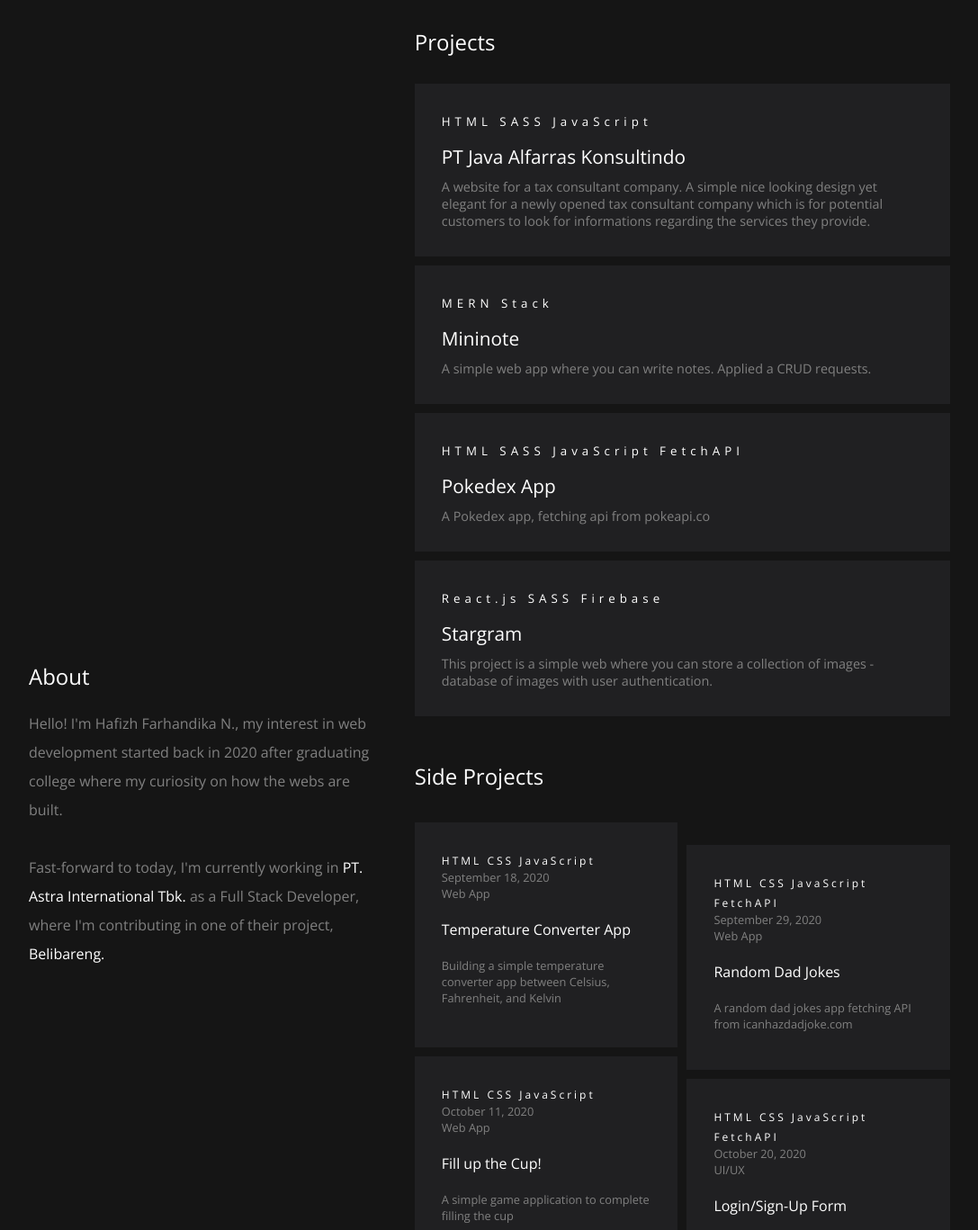
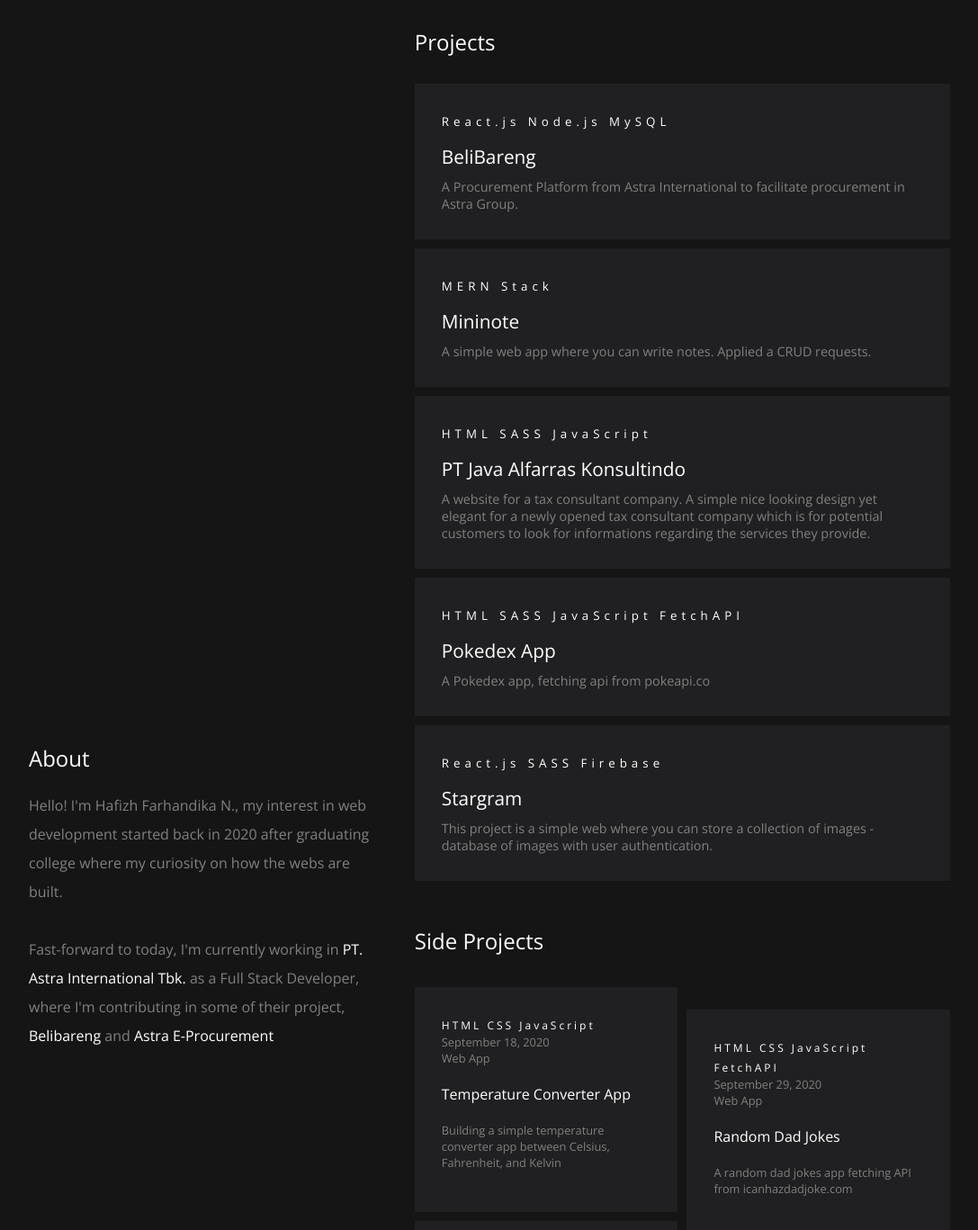
Before and after one commit to ifarhandika/portfolio-v2, a plain HTML site: page index.html in a window 1280 px wide. Shown: the part 820-2187 px from the top of the page at 90% size, without its empty margins (96-1183 px from the left). Drawn offline with nearby package versions, Linux system fonts and the light colour scheme; a script that the page names is missing.

Commit message:
newly updated portfolio april

```diff
--- a/index.html
+++ b/index.html
@@ -31,7 +31,7 @@
             <a
               href="./file/Resume (Hafizh Farhandika Nurwirasaputra).pdf"
               class="resume"
-              download
+              target="_blank"
               >resume
             </a>
           </li>
@@ -81,25 +81,28 @@
             <br />
             Fast-forward to today, I'm currently working in
             <a href="https://www.astra.co.id/">PT. Astra International Tbk.</a>
-            as a Full Stack Developer, where I'm contributing in one of their
-            project, <a href="https://belibareng.co.id/">Belibareng.</a>
+            as a Full Stack Developer, where I'm contributing in some of their
+            project,
+            <a href="https://belibareng.co.id/" target="_blank">Belibareng</a>
+            and
+            <a href="https://eproc.astra.co.id/ai/#/page/portal" target="_blank"
+              >Astra E-Procurement</a
+            >
           </p>
         </div>
         <div class="project">
-            <!-- <div>
+          <!-- <div>
                 Where I've Worked
             </div> -->
           <div class="main-project" id="project">
             <h3 class="main-project-title">Projects</h3>
-            <a href="https://javaalfarras.com/" target="_blank">
+            <a href="https://belibareng.co.id/" target="_blank">
               <div class="long-card">
-                <small>HTML SASS JavaScript</small>
-                <h4>PT Java Alfarras Konsultindo</h4>
+                <small>React.js Node.js MySQL</small>
+                <h4>BeliBareng</h4>
                 <p>
-                  A website for a tax consultant company. A simple nice looking
-                  design yet elegant for a newly opened tax consultant company
-                  which is for potential customers to look for informations
-                  regarding the services they provide.
+                  A Procurement Platform from Astra International to facilitate
+                  procurement in Astra Group.
                 </p>
               </div></a
             >
@@ -110,6 +113,18 @@
                 <p>
                   A simple web app where you can write notes. Applied a CRUD
                   requests.
+                </p>
+              </div></a
+            >
+            <a href="https://javaalfarras.com/" target="_blank">
+              <div class="long-card">
+                <small>HTML SASS JavaScript</small>
+                <h4>PT Java Alfarras Konsultindo</h4>
+                <p>
+                  A website for a tax consultant company. A simple nice looking
+                  design yet elegant for a newly opened tax consultant company
+                  which is for potential customers to look for informations
+                  regarding the services they provide.
                 </p>
               </div></a
             >
```
Also changed, not shown: 1 other file.
